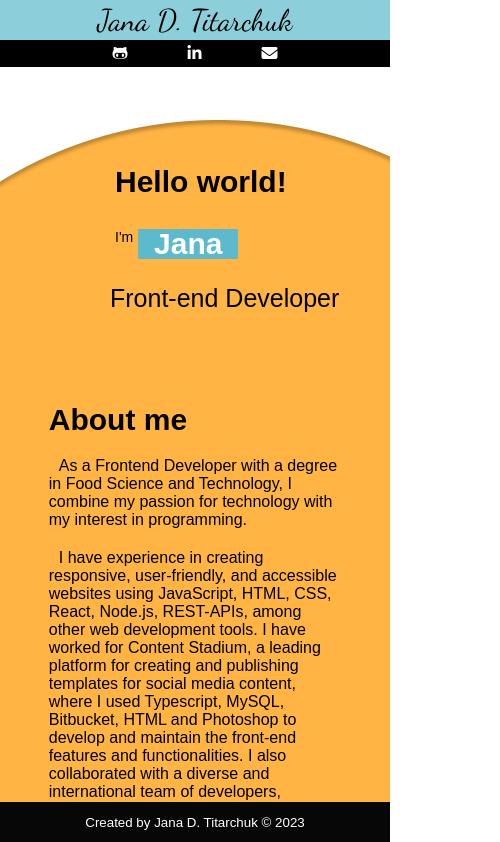
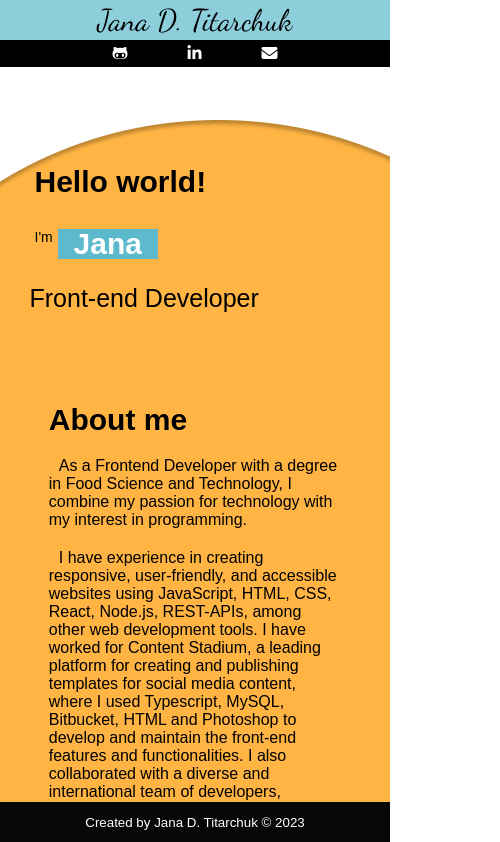
Before and after one commit to janadim/Portfolio, a React (Create React App) app: page / in a window 390 px wide. Shown: the top 842 px of the page, 500 px wide, since content can reach past the window. Built offline with nearby package versions, Linux system fonts and the light colour scheme; a web font is replaced by a local one.

Commit message:
run docs Mobile

```diff
--- a/src/stylesheets/App.scss
+++ b/src/stylesheets/App.scss
@@ -93,11 +93,13 @@
 .introduction {
 
   position: relative;
-  display: block;
+  display: flex;
+  flex-direction: column;
+  flex-wrap: wrap;
   width: 400px;
   top: 150px;
   text-align: left;
-  left: 100px;
+  margin-left: 5vw;
 
   &__title {
     position: relative;
```
Also changed, not shown: 6 other files (tests, documents, lock files or other folders).
